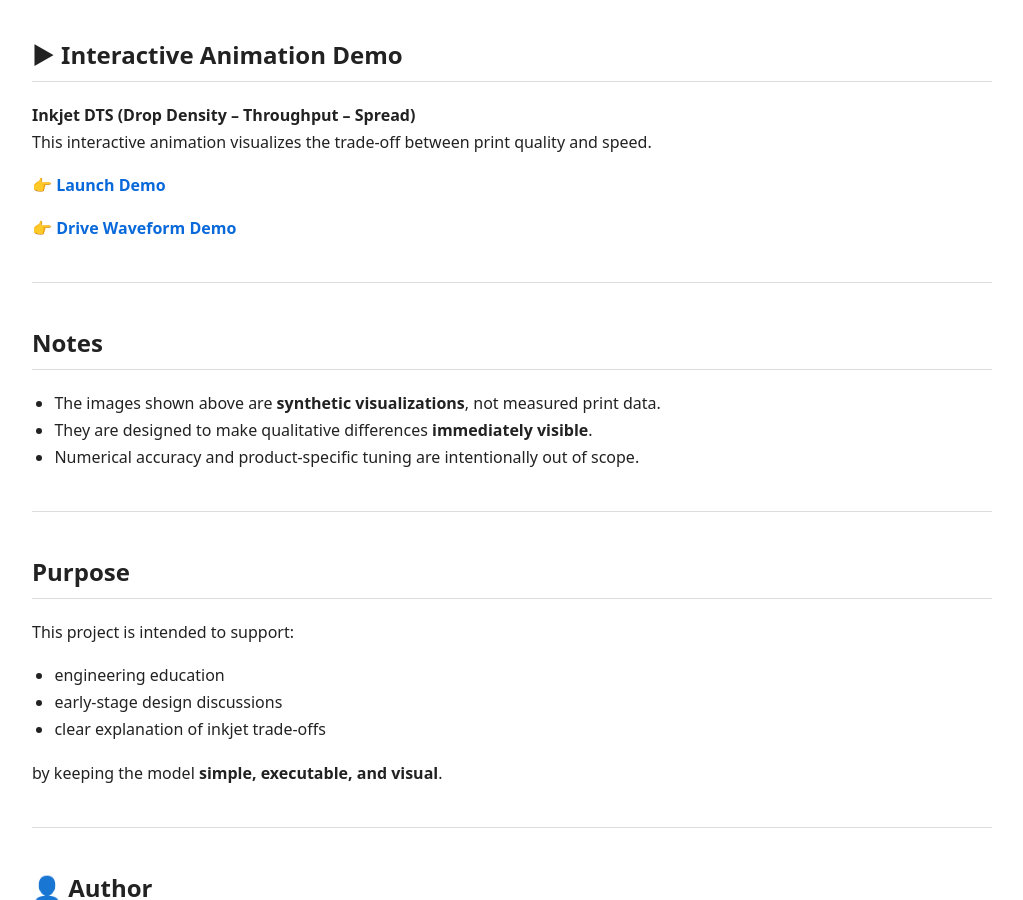
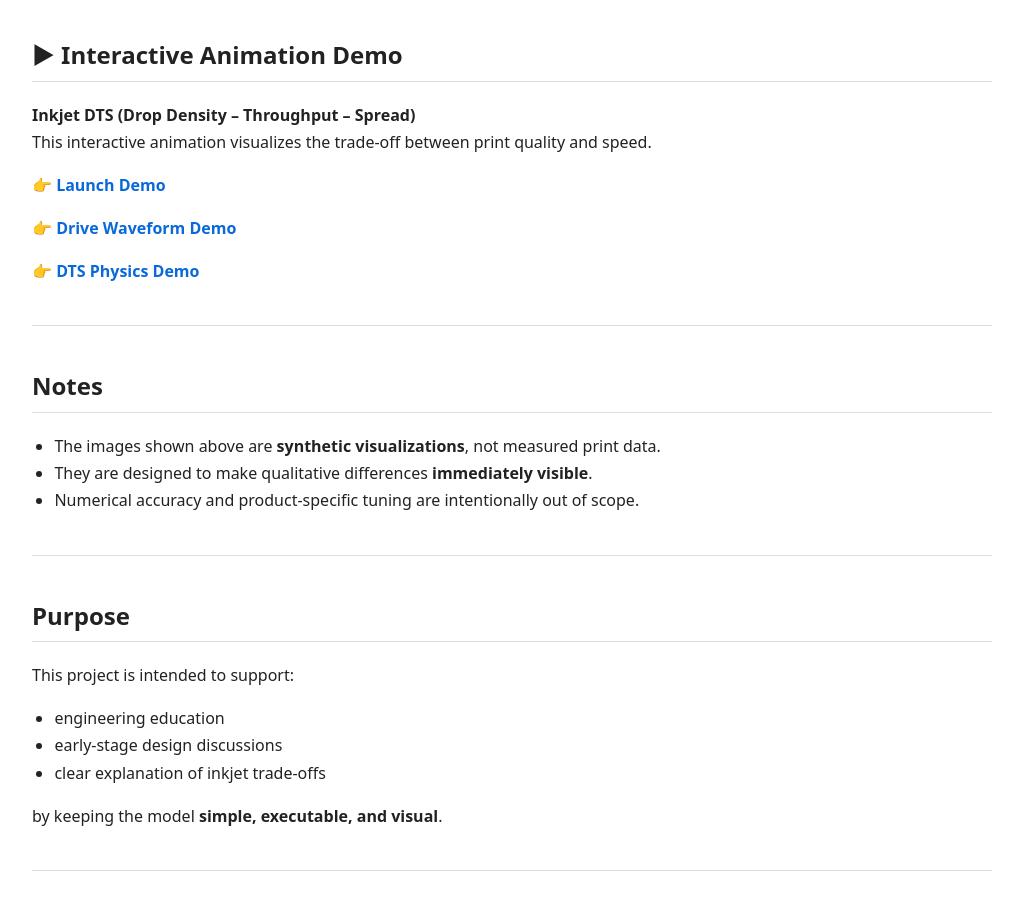
Before and after one commit to Samizo-AITL/inkjet-dts, a Jekyll site: the page built from index.md, in a window 1280 px wide and 900 px high, scrolled down 5566 px. Shown: the whole window, without its empty margins (128-1151 px from the left). Built offline with Jekyll 4.4.1, drawn with Linux system fonts in a browser that asks for light colours.

Commit message:
Update index.md

```diff
--- a/index.md
+++ b/index.md
@@ -149,6 +149,8 @@ This interactive animation visualizes the trade-off between print quality and sp
 
 👉 **[Drive Waveform Demo](./demo/drive_demo.html)**
 
+👉 **[DTS Physics Demo](./demo/dts_demo.html)**
+
 ---
 
 ## Notes
```
